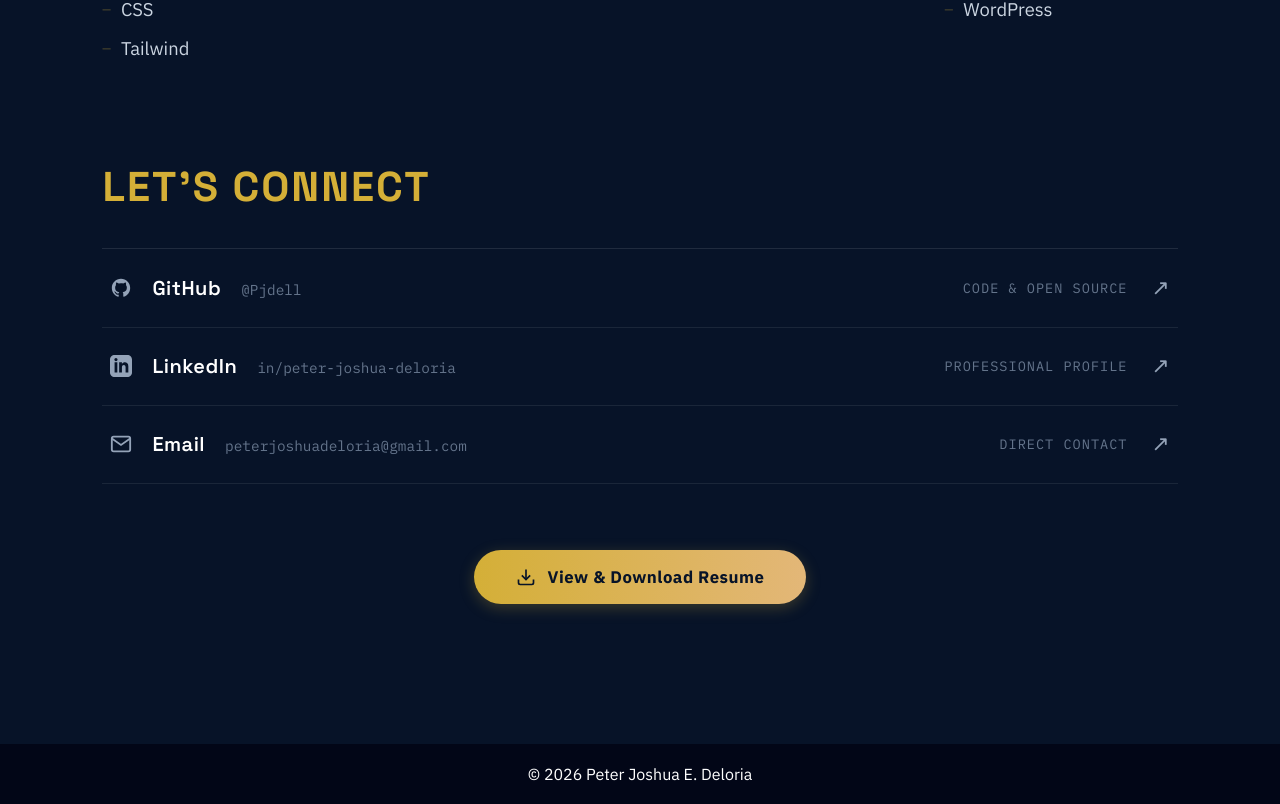
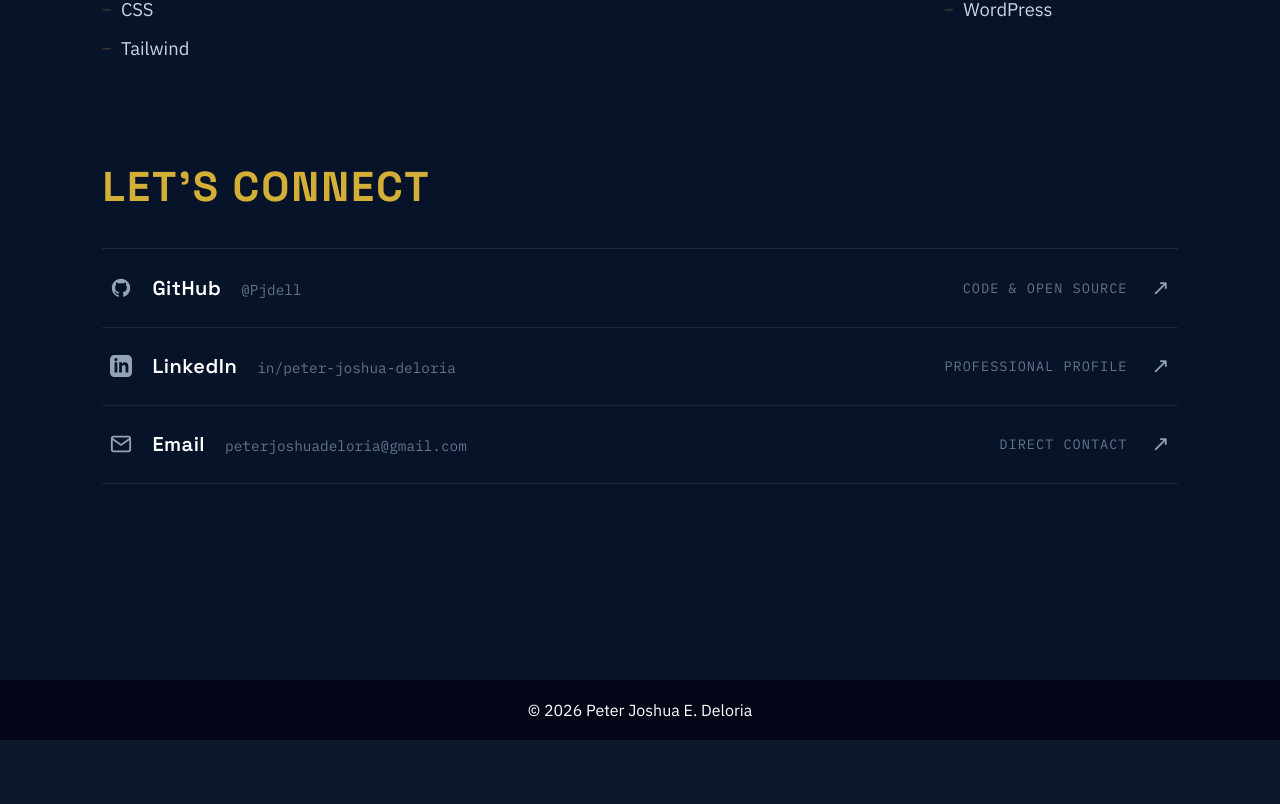
Before and after one commit to Pjdell/Peter-portfolio, a React (Create React App) app: page / in a window 1280 px wide. Shown: the part 7716-8520 px from the top of the page. After the commit the page ends 8456 px from the top, so only its background shows below. Built offline with nearby package versions, Linux system fonts and the light colour scheme.

Commit message:
removed cv part

```diff
--- a/src/components/SkillsAndSocials.js
+++ b/src/components/SkillsAndSocials.js
@@ -136,21 +136,7 @@ function SkillsAndSocials() {
             ))}
           </div>
 
-          <div className="resume-container">
-            <a
-              href={`${process.env.PUBLIC_URL}/DeloriaResume.pdf`}
-              target="_blank"
-              rel="noopener noreferrer"
-              className="resume-btn"
-            >
-              <svg viewBox="0 0 24 24" fill="none" stroke="currentColor" strokeWidth="2" className="btn-icon">
-                <path d="M21 15v4a2 2 0 0 1-2 2H5a2 2 0 0 1-2-2v-4" />
-                <polyline points="7 10 12 15 17 10" />
-                <line x1="12" y1="15" x2="12" y2="3" />
-              </svg>
-              View & Download Resume
-            </a>
-          </div>
+
         </div>
 
       </div>
```
